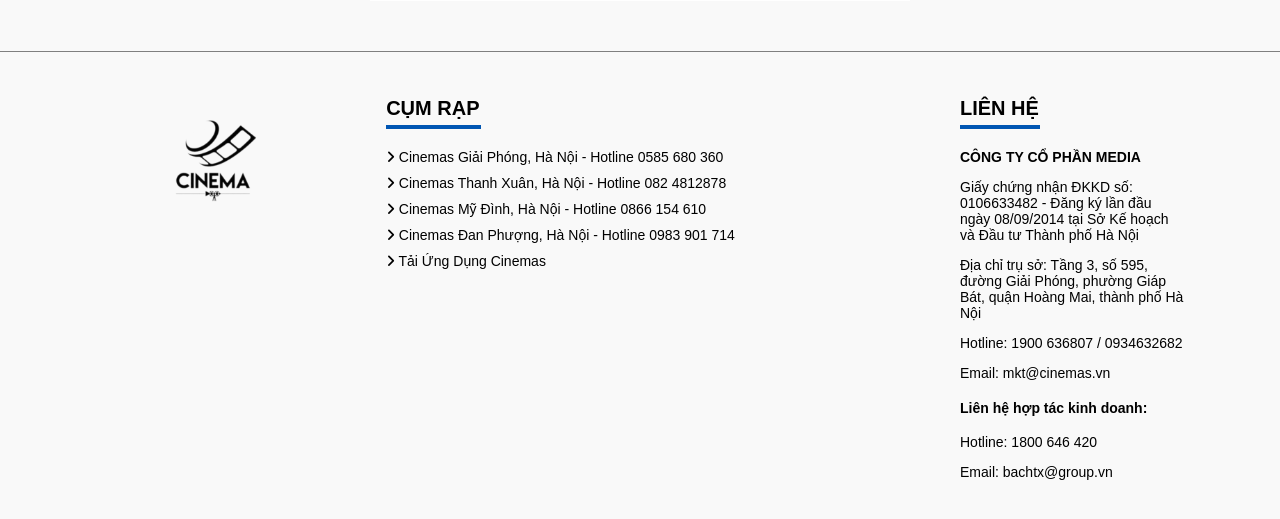
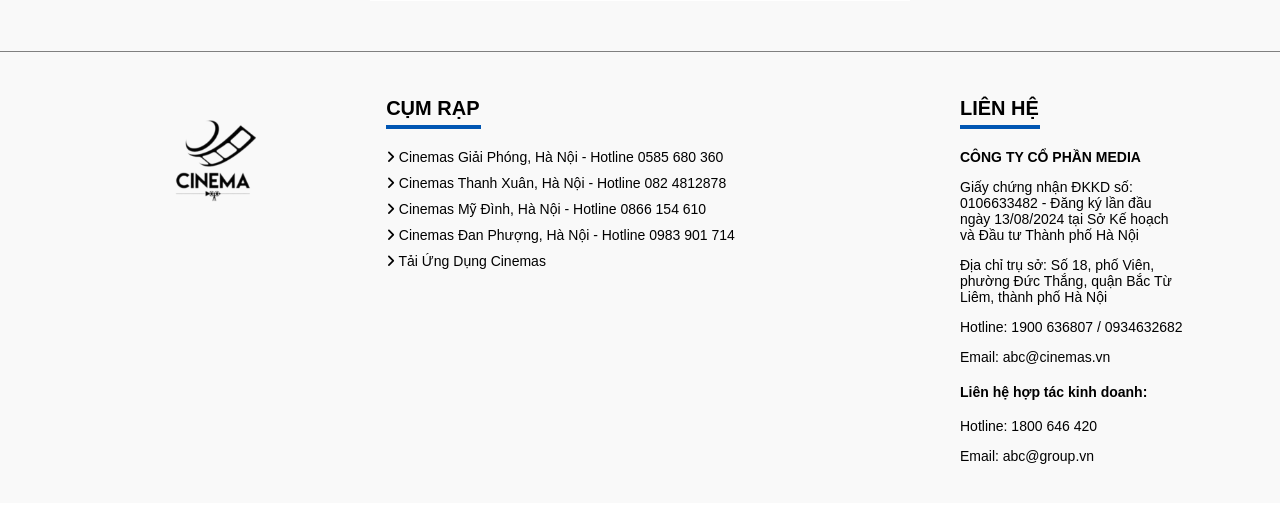
Before and after one commit to DangCaoHau2004/web-ban-ve-xem-phim, a PHP site: page /dangKy.php in a window 1280 px wide. Shown: the part 687-1206 px from the top of the page. After the commit the page ends 1151 px from the top, so only its background shows below. Run offline with PHP 8.4, Linux system fonts and the light colour scheme; some libraries are stand-ins or nearby versions.

Commit message:
minor fix

```diff
--- a/dangKy.php
+++ b/dangKy.php
@@ -12,9 +12,8 @@
         $sdt = $_POST['sdt'];
 
         // Kiểm tra email có tồn tại trong CSDL không
-        $check_email = "SELECT * FROM users WHERE email = ?";
+        $check_email = "SELECT * FROM users WHERE email = '$email'";
         $ktra = $conn->prepare($check_email); //gửi câu lệnh SQL đến CSDL để kiểm tra cú pháp trước khi thực thi
-        $ktra->bind_param("s", $email); //(s: kiểu string), gắn (bind) tham số $email vào vị trí ? trong câu lệnh SQL
         $ktra->execute(); //gửi câu lệnh SQL với giá trị thực tế đến CSDL để thực hiện truy vấn. Nếu thành công, câu lệnh sẽ trả về kết quả.
         $result = $ktra->get_result(); //Lấy kết quả của truy vấn SQL đã thực thi trước đó
 
@@ -27,7 +26,7 @@
         } else {
             // Thêm dữ liệu vào bảng
             $sql = "INSERT INTO users (ho_ten, email, mat_khau, ngay_sinh, gioi_tinh, sdt)
-            VALUES ('$ho_ten', '$email', '$mat_khau', '$ngay_sinh', '$gioi_tinh', '$sdt')";
+                    VALUES ('$ho_ten', '$email', '$mat_khau', '$ngay_sinh', '$gioi_tinh', '$sdt')";
             if ($conn->query($sql) === true) {
                 $_SESSION['ho_ten'] = $ho_ten;
                 $_SESSION['users'] = ['ho_ten' => $ho_ten,
@@ -36,7 +35,7 @@
                                     'gioi_tinh' => $gioi_tinh,
                                     'sdt' => $sdt ];
                 //Lưu thông tin người dùng
-                echo'<script>alert("Bạn đã đăng ký thành công!");
+                echo '<script>alert("Bạn đã đăng ký thành công!");
                         window.location.href = "navbar_after.php";</script>';
             } else {
                 $_SESSION['ERR'] = "Lỗi đăng ký! Vui lòng thử lại sau!";
--- a/foot.php
+++ b/foot.php
@@ -7,14 +7,14 @@
     <title>Footer</title>
 
     <style>
-        /* Style cho tab Thông tin */
+        /* Style cho chân trang */
         body {
             font-family: Arial, sans-serif;
             margin: 0;
             padding: 0;
         }
 
-        /* Style cho khung của tab Thông tin */
+        /* Style cho khung của chân trang */
         .frame_info {
             margin-top: 50px;
             display: flex;
@@ -25,7 +25,7 @@
             border-top: 1px solid gray;
         }
 
-        /* Style cho item của tab thông tin */
+        /* Style cho item của chân trang */
         .item_info {
             margin-right: 160px;
         }
@@ -44,7 +44,7 @@
             padding-bottom: 5px;
         }
 
-        /* Style cho item "Cụm rạp Beta" */
+        /* Style cho item "Cụm rạp" */
         .beta {
             width: 465px;
             padding-left: 11%;
@@ -64,12 +64,6 @@
             cursor: pointer;
         }
 
-        /* Style cho địa chỉ "Cụm rạp beta" khi trỏ chuột */
-        .address:hover {
-            text-decoration: underline;
-            color: #0056b3;
-        }
-
         /* Style cho item "Liên hệ */
         .contact {
             width: 225px;
@@ -84,15 +78,15 @@
 </head>
 
 <body>
-    <!-- Tab Thông tin -->
+    <!-- Footer -->
     <div class="frame_info">
         <!-- Ảnh logo -->
         <div class="item_info">
-            <img src="./img/logo.png" alt="Beta Cinemas Logo" class="logo">
+            <img src="./img/logo.png" alt="Cinemas Logo" class="logo">
         </div>
 
         <div class="item_info">
-            <!-- Cụm rạp Beta -->
+            <!-- Cụm rạp-->
             <div class="beta">
                 <h3>CỤM RẠP</h3>
                 <ul>
@@ -125,13 +119,13 @@
             <div class="contact">
                 <h3>LIÊN HỆ</h3>
                 <p><strong>CÔNG TY CỔ PHẦN MEDIA</strong></p>
-                <p>Giấy chứng nhận ĐKKD số: 0106633482 - Đăng ký lần đầu ngày 08/09/2014 tại Sở Kế hoạch và Đầu tư Thành phố Hà Nội</p>
-                <p>Địa chỉ trụ sở: Tầng 3, số 595, đường Giải Phóng, phường Giáp Bát, quận Hoàng Mai, thành phố Hà Nội</p>
+                <p>Giấy chứng nhận ĐKKD số: 0106633482 - Đăng ký lần đầu ngày 13/08/2024 tại Sở Kế hoạch và Đầu tư Thành phố Hà Nội</p>
+                <p>Địa chỉ trụ sở: Số 18, phố Viên, phường Đức Thắng, quận Bắc Từ Liêm, thành phố Hà Nội</p>
                 <p>Hotline: 1900 636807 / 0934632682</p>
-                <p>Email: mkt@cinemas.vn</p>
+                <p>Email: abc@cinemas.vn</p>
                 <h4>Liên hệ hợp tác kinh doanh:</h4>
                 <p>Hotline: 1800 646 420</p>
-                <p>Email: bachtx@group.vn</p>
+                <p>Email: abc@group.vn</p>
             </div>
         </div>
     </div>
```
